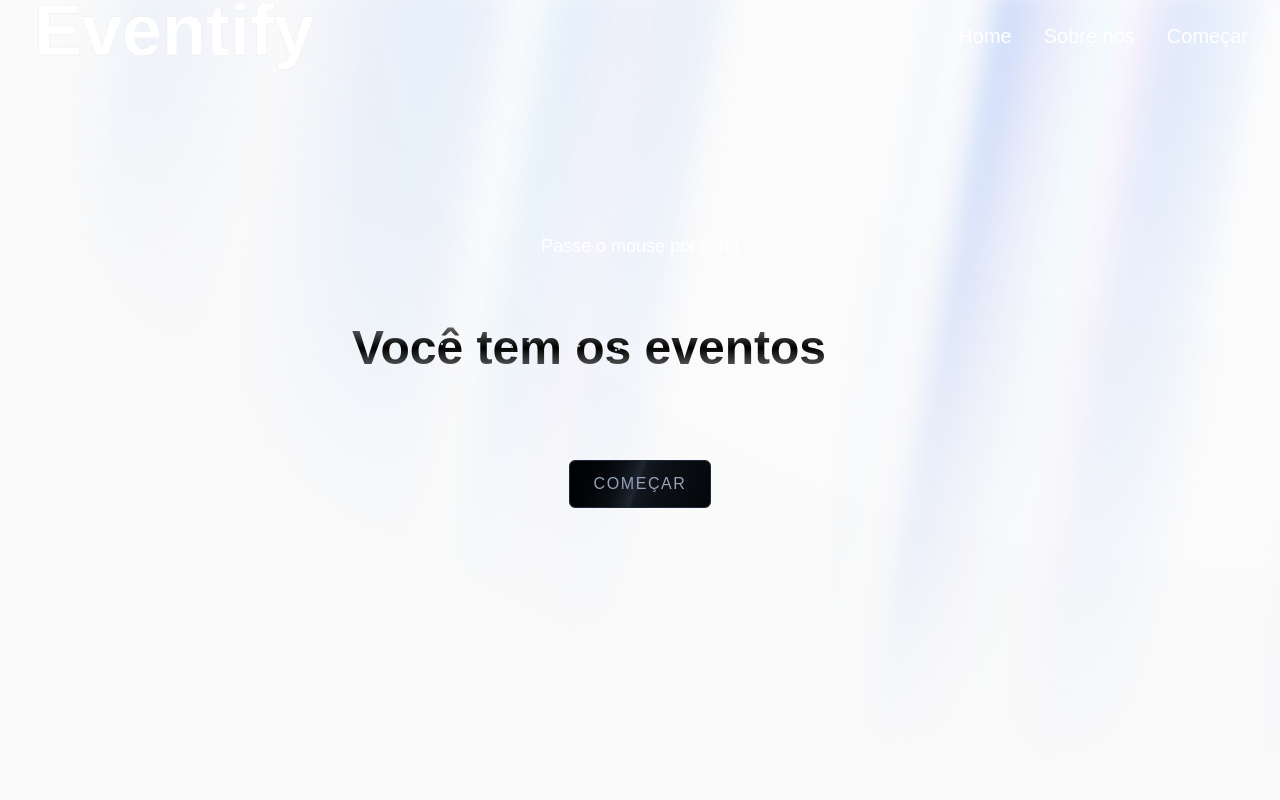
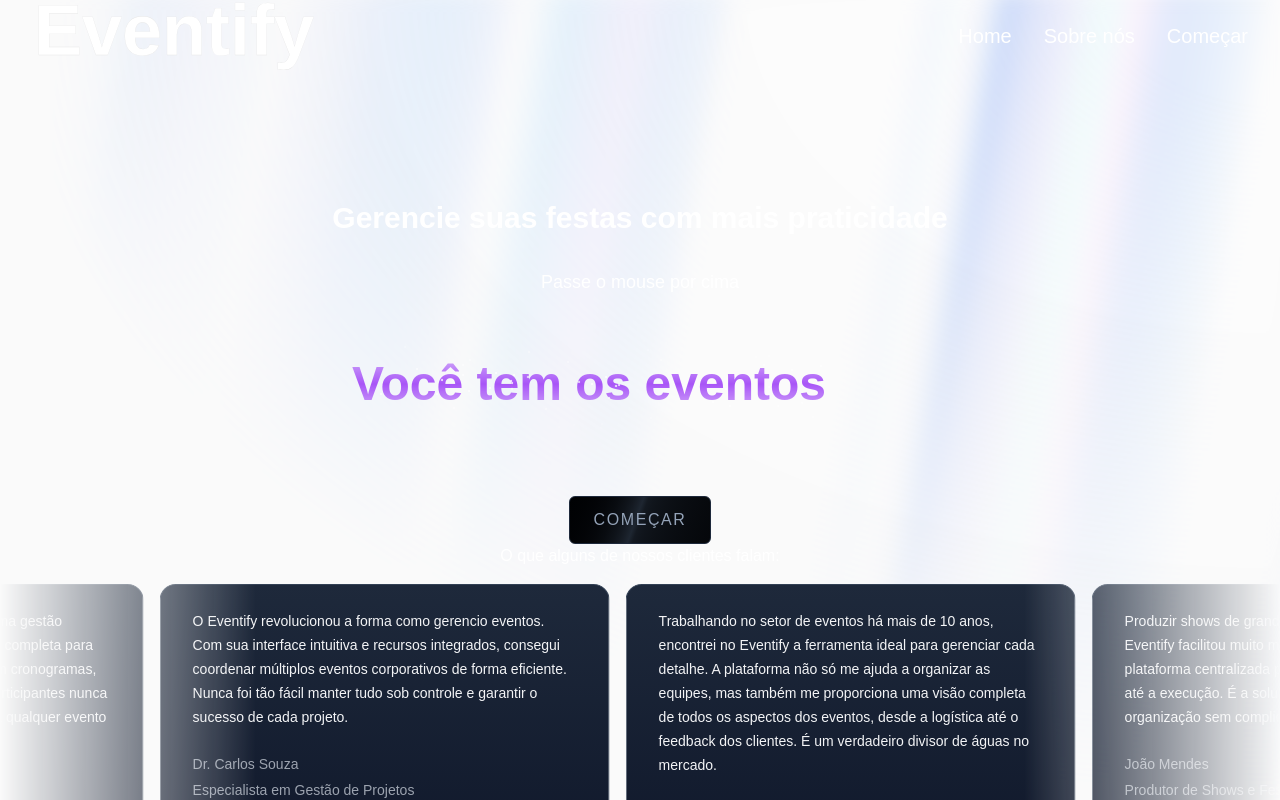
Before and after one commit to Luiz166/event-management, a Next.js app: page / in a window 1280 px wide. Built offline with nearby package versions, Linux system fonts and the light colour scheme.

Commit message:
estilização

```diff
--- a/src/app/page.js
+++ b/src/app/page.js
@@ -1,5 +1,7 @@
 'use client';
+import Footer from "@/components/footer";
 import Navbar from "@/components/navbar";
+import Testimonials from "@/components/Testimonials";
 import { AuroraBackground } from "@/components/ui/AuroraBackground";
 import { TextRevealCard, TextRevealCardTitle } from "@/components/ui/TextReveal";
 import { motion } from "framer-motion";
@@ -15,9 +17,10 @@ export default function Home() {
 
     <AuroraBackground className={'overflow-hidden'} >
       <motion.div
-      initial={{opacity: 0.0, y: 40}}
+        initial={{ opacity: 0.0, y: 40 }}
         whileInView={{ opacity: 1, y: 0 }}
-      transition={{delay: 0.3,
+        transition={{
+          delay: 0.3,
           duration: 0.8,
           ease: "easeInOut",
         }}
@@ -28,13 +31,20 @@ export default function Home() {
 
           <Navbar />
           <main className="flex flex-1 items-center mt-32 flex-col">
+            <h1 className="text-3xl text-white font-semibold">
+              Gerencie suas festas com mais praticidade
+            </h1>
             <TextRevealCard text={'Você tem os eventos'} revealText={'Nós temos o poder'}>
               <TextRevealCardTitle className={'text-center'}>Passe o mouse por cima</TextRevealCardTitle>
             </TextRevealCard>
             <button onClick={handleClick} className="inline-flex uppercase tracking-widest h-12 animate-shimmer items-center justify-center rounded-md border border-slate-800 bg-[linear-gradient(110deg,#000103,45%,#1e2631,55%,#000103)] bg-[length:200%_100%] px-6 font-medium text-slate-400 transition-colors focus:outline-none focus:ring-2 focus:ring-slate-400 focus:ring-offset-2 focus:ring-offset-slate-50">
               Começar
             </button>
+            <div className="flex justify-center items-center min-h-[40vh]">
+              <Testimonials />
+            </div>
           </main>
+          <Footer />
         </div>
       </motion.div>
     </AuroraBackground>
--- a/src/components/footer.js
+++ b/src/components/footer.js
@@ -3,7 +3,7 @@ import Link from "next/link"
 export default function Footer(){
     return(
         <div>
-            <footer className="flex p-2 justify-center space-x-32">
+            <footer className="flex p-2 justify-center space-x-32 text-white">
                 <div className="flex flex-col items-center">
                     <p>Eventify, te ajudando a se organizar melhor.</p>
                     <span>&copy; Copyright 2024, Eventify</span>
--- a/src/components/ui/TextReveal.js
+++ b/src/components/ui/TextReveal.js
@@ -103,7 +103,7 @@ export const TextRevealCard = ({
         <div
           className=" overflow-hidden [mask-image:linear-gradient(to_bottom,transparent,white,transparent)]">
           <p
-            className="text-base sm:text-[3rem] py-10 font-bold bg-clip-text text-transparent bg-black">
+            className="text-base sm:text-[3rem] py-10 font-bold bg-clip-text text-transparent bg-purple-500">
             {text}
           </p>
           <MemoizedStars />
```
Lines whose indentation alone changed are shown as unchanged.
